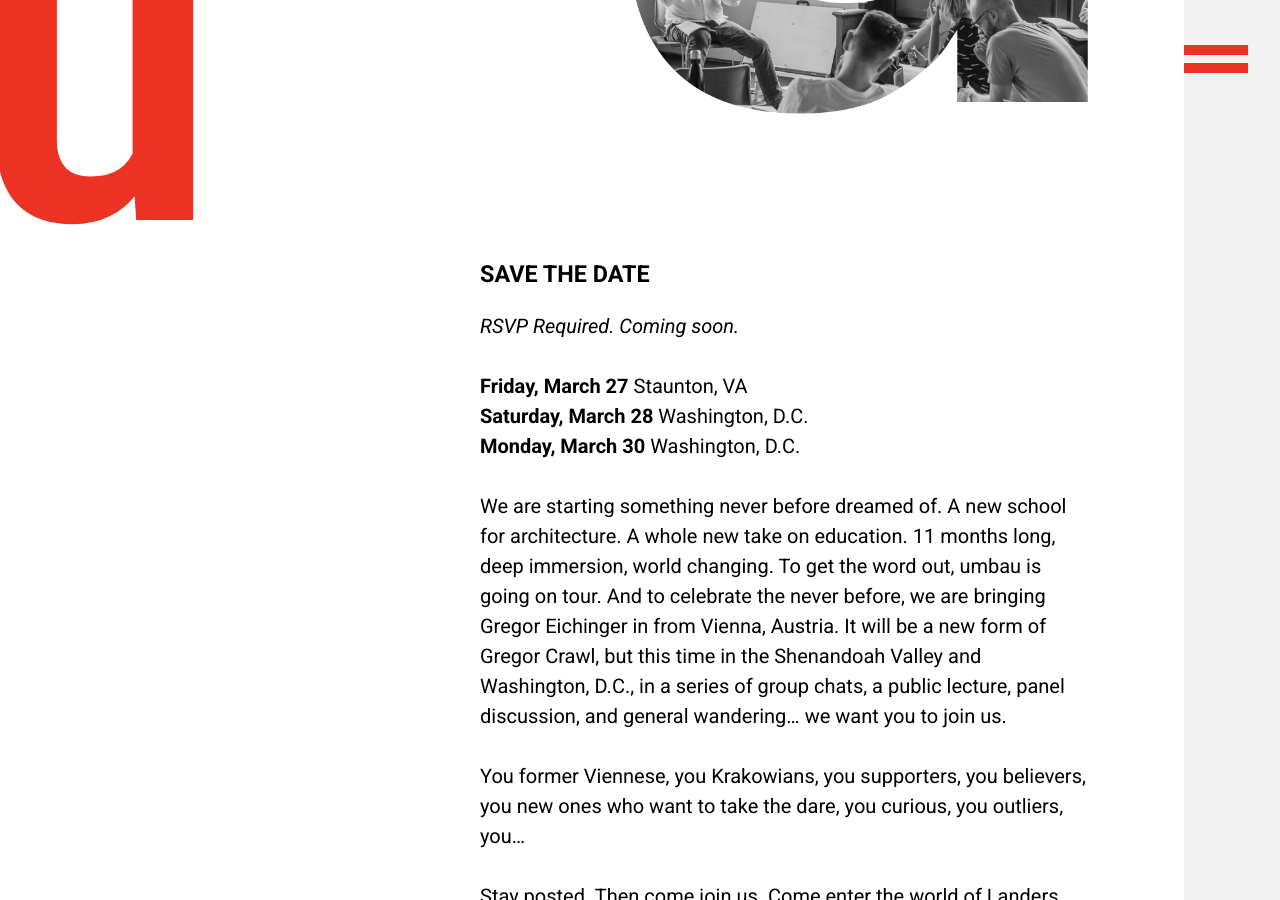
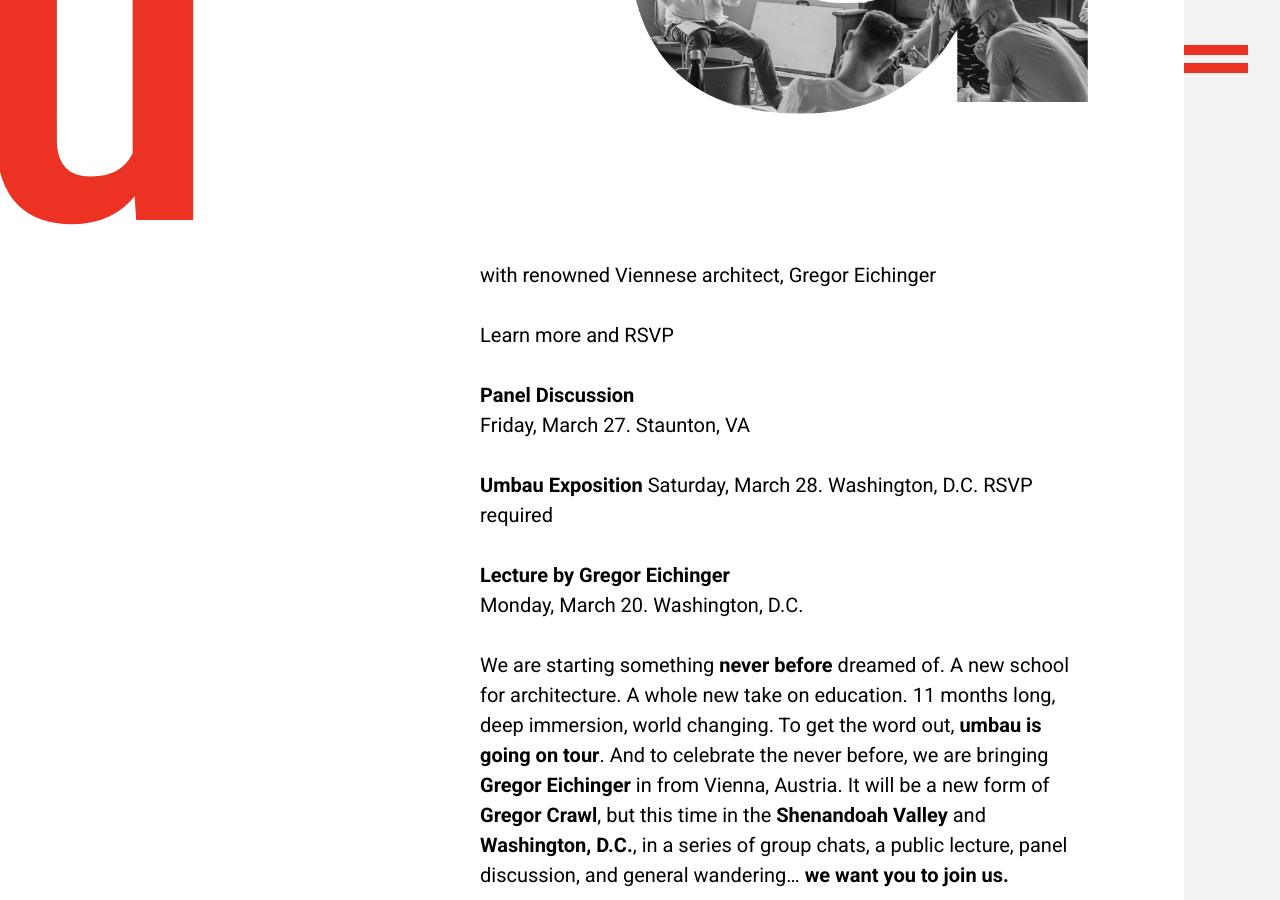
Before and after one commit to umbauschool/umbauschool.github.io, a Jekyll site: the page built from index.md, in a window 1280 px wide and 900 px high, scrolled down 2188 px. Built offline with Jekyll 4.4.1, drawn with Linux system fonts in a browser that asks for light colours; our own code applies the rules of GitHub Pages for plain Markdown files; some of the changed text lies outside the part shown.

Commit message:
Update index.md

```diff
--- a/index.md
+++ b/index.md
@@ -9,20 +9,27 @@
 <div>
 <img class="img--full" src="/img/world-premiere.png" alt="World Premiere">
 </div>
-### SAVE THE DATE
-_RSVP Required. Coming soon._
+with renowned Viennese architect, Gregor Eichinger
 
-**Friday, March 27** Staunton, VA
-**Saturday, March 28** Washington, D.C.
-**Monday, March 30** Washington, D.C.
+Learn more and RSVP
 
-We are starting something never before dreamed of. A new school for architecture. A whole new take on education. 11 months long, deep immersion, world changing. To get the word out, umbau is going on tour. And to celebrate the never before, we are bringing Gregor Eichinger in from Vienna, Austria. It will be a new form of Gregor Crawl, but this time in the Shenandoah Valley and Washington, D.C., in a series of group chats, a public lecture, panel discussion, and general wandering... we want you to join us.
+**Panel Discussion**
+Friday, March 27. Staunton, VA
+
+**Umbau Exposition**
+Saturday, March 28. Washington, D.C.
+RSVP required
+
+**Lecture by Gregor Eichinger**
+Monday, March 20. Washington, D.C.
+
+We are starting something **never before** dreamed of. A new school for architecture. A whole new take on education. 11 months long, deep immersion, world changing. To get the word out, **umbau is going on tour**. And to celebrate the never before, we are bringing **Gregor Eichinger** in from Vienna, Austria. It will be a new form of **Gregor Crawl**, but this time in the **Shenandoah Valley** and **Washington, D.C.**, in a series of group chats, a public lecture, panel discussion, and general wandering... **we want you to join us.**
 
 You former Viennese, you Krakowians, you supporters, you believers, you new ones who want to take the dare, you curious, you outliers, you...
 
-Stay posted. Then come join us. Come enter the world of Landers. We are starting something never before dreamed of.
+Stay posted. Then come join us. Come enter the world of **Landers**. We are starting something never before dreamed of.
 
-Think volcano. Think comet. Think...
+Think **volcano**. Think **comet**. Think...
 
 ### BUILD PUCCINI
 
```
